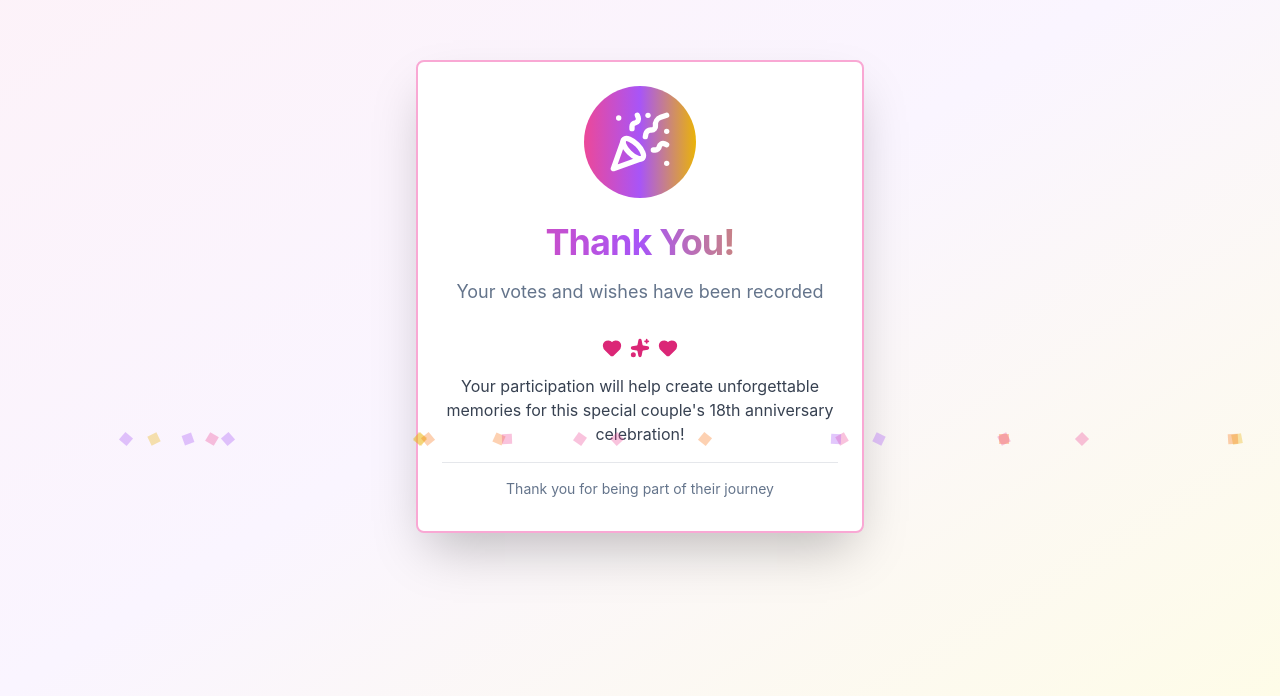
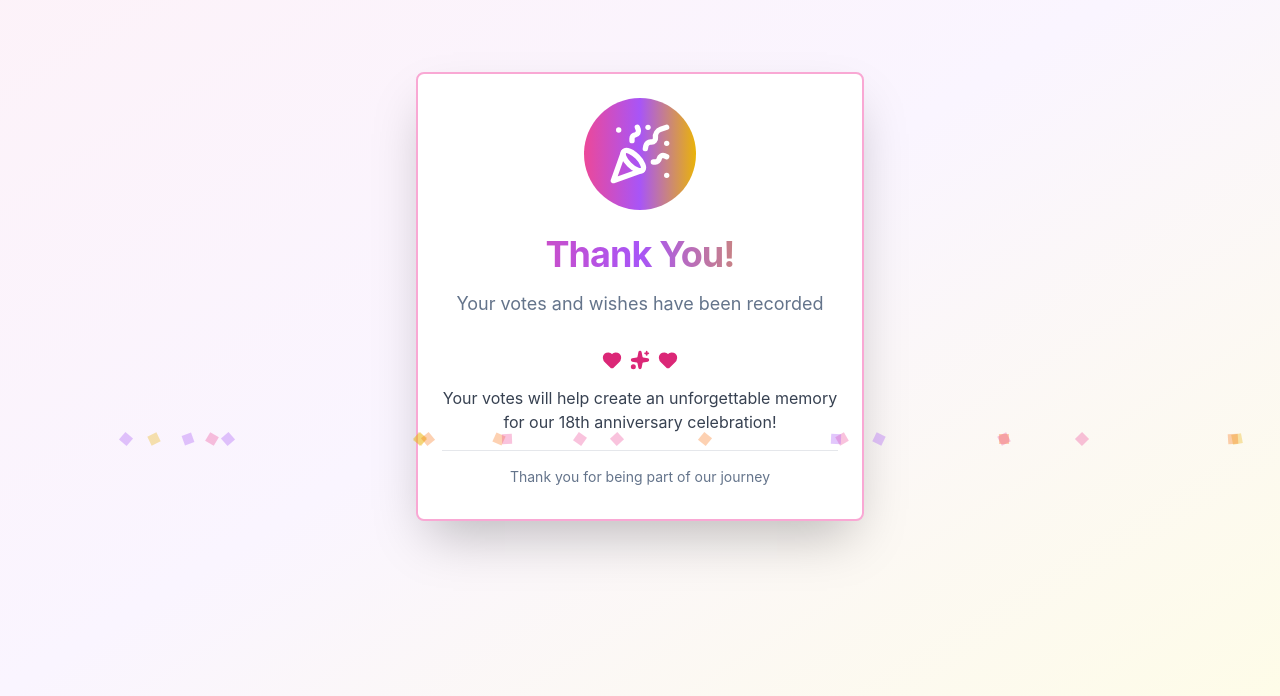
Before and after one commit to zfenton/zfenton.github.io, a React app in the folder frontend/: page /thank-you in a window 1280 px wide. Shown: the part 104-800 px from the top of the page. Built offline with nearby package versions, Linux system fonts and the light colour scheme; no server answers; the HTML template or start-up script is replaced by a standard one.

Commit message:
Changed frontend thank you note

```diff
--- a/frontend/src/pages/ThankYou.tsx
+++ b/frontend/src/pages/ThankYou.tsx
@@ -93,11 +93,11 @@ export default function ThankYou() {
                 <Heart className="w-5 h-5" fill="currentColor" />
               </div>
               <p className="text-base text-gray-700">
-                Your participation will help create unforgettable memories for this special couple's 18th anniversary celebration!
+                Your votes will help create an unforgettable memory for our 18th anniversary celebration!
               </p>
               <div className="pt-4 border-t border-gray-200">
                 <p className="text-sm text-muted-foreground">
-                  Thank you for being part of their journey
+                  Thank you for being part of our journey
                 </p>
               </div>
             </motion.div>
```
